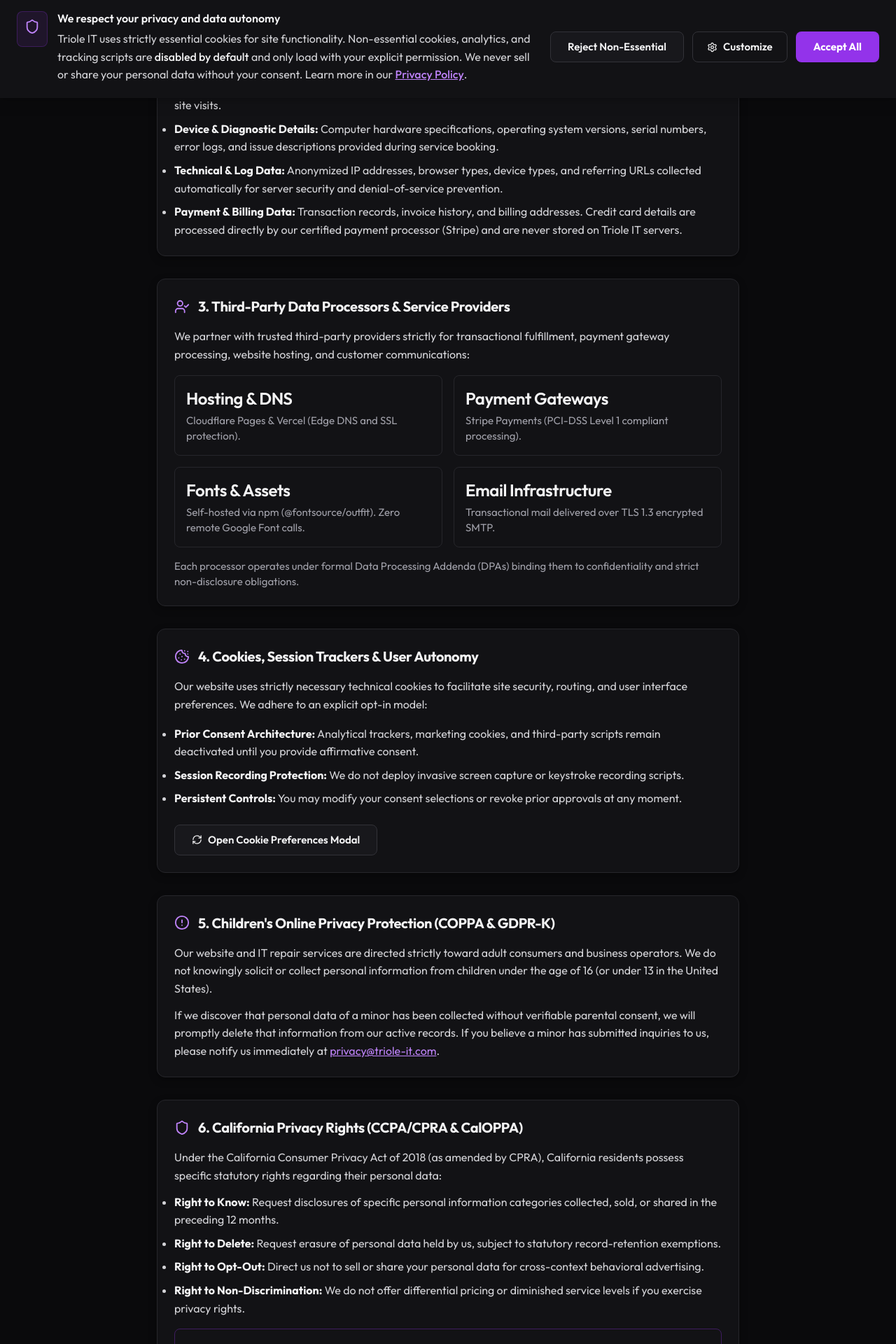
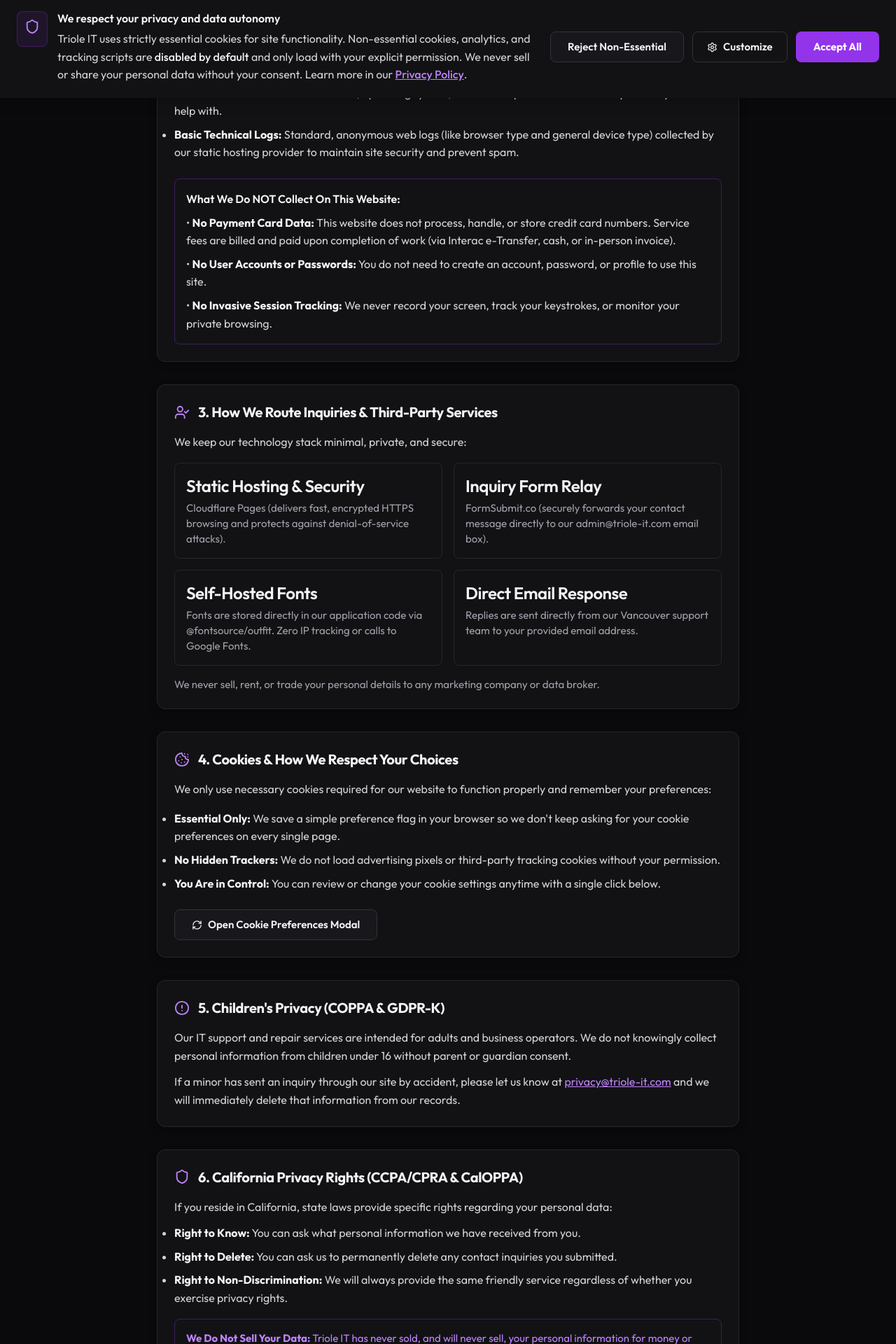
Before and after one commit to AtypicalSysAdmin/triole-it, a React (Vite) app: page /privacy in a window 1280 px wide. Shown: the part 660-2580 px from the top of the page at 70% size. Built offline with nearby package versions, Linux system fonts and the light colour scheme.

Commit message:
Privacy policy fact check

```diff
--- a/src/pages/Privacy.jsx
+++ b/src/pages/Privacy.jsx
@@ -55,15 +55,15 @@ export default function Privacy() {
           <section className="card-surface p-6 sm:p-8">
             <h2 className="text-xl sm:text-2xl font-bold text-white mb-4 flex items-center gap-3">
               <FileText className="text-purple-400" size={22} />
-              <span>1. Overview &amp; Our Commitment</span>
+              <span>1. Overview &amp; Our Plain-English Commitment</span>
             </h2>
             <p className="mb-4">
               Triole IT (&quot;we,&quot; &quot;our,&quot; or &quot;us&quot;) operates{' '}
-              <a href="https://triole-it.com" className="text-purple-300 underline">https://triole-it.com</a>{' '}
-              providing local IT support, computer repair, and network setup services in Vancouver, British Columbia, Canada.
+              <a href="https://triole-it.com" className="text-purple-300 underline">https://triole-it.com</a>,{' '}
+              providing friendly, local IT support, computer and laptop repairs, and network troubleshooting in Vancouver, British Columbia, Canada.
             </p>
             <p>
-              We are committed to safeguarding your personal data and respecting your privacy rights across all jurisdictions, including the Canadian Personal Information Protection and Electronic Documents Act (PIPEDA), the British Columbia Personal Information Protection Act (PIPA), the European Union General Data Protection Regulation (GDPR), the California Consumer Privacy Act (CCPA as amended by CPRA), and the California Online Privacy Protection Act (CalOPPA).
+              We believe your privacy should be straightforward—no confusing legal traps or walls of text. This policy explains what little information we collect, how we use it to help you, and how your rights are protected under Canadian privacy laws (PIPEDA and BC PIPA), the European Union GDPR, and California privacy standards (CCPA/CalOPPA).
             </p>
           </section>
 
@@ -71,56 +71,65 @@ export default function Privacy() {
           <section className="card-surface p-6 sm:p-8">
             <h2 className="text-xl sm:text-2xl font-bold text-white mb-4 flex items-center gap-3">
               <Lock className="text-purple-400" size={22} />
-              <span>2. Personal Identifiable Information (PII) We Collect</span>
+              <span>2. What We Collect (And What We Don&apos;t)</span>
             </h2>
             <p className="mb-4">
-              We only collect personal information that is reasonably necessary to fulfill your technical support inquiries, diagnostic assessments, or service repairs:
+              We only collect the information you choose to give us so we can respond to your questions and fix your devices:
             </p>
-            <ul className="list-disc pl-6 space-y-2 text-zinc-300">
+            <ul className="list-disc pl-6 space-y-2 text-zinc-300 mb-6">
               <li>
-                <strong className="text-white">Contact &amp; Identification Data:</strong> Full name, email address, phone number, and physical service address for on-site visits.
+                <strong className="text-white">Contact Details:</strong> Your name, email address, optional phone number, and service address if you request an on-site visit in Vancouver.
               </li>
               <li>
-                <strong className="text-white">Device &amp; Diagnostic Details:</strong> Computer hardware specifications, operating system versions, serial numbers, error logs, and issue descriptions provided during service booking.
+                <strong className="text-white">Device &amp; Issue Details:</strong> Device brand, operating system, and a description of the technical problem you need help with.
               </li>
               <li>
-                <strong className="text-white">Technical &amp; Log Data:</strong> Anonymized IP addresses, browser types, device types, and referring URLs collected automatically for server security and denial-of-service prevention.
-              </li>
-              <li>
-                <strong className="text-white">Payment &amp; Billing Data:</strong> Transaction records, invoice history, and billing addresses. Credit card details are processed directly by our certified payment processor (Stripe) and are never stored on Triole IT servers.
+                <strong className="text-white">Basic Technical Logs:</strong> Standard, anonymous web logs (like browser type and general device type) collected by our static hosting provider to maintain site security and prevent spam.
               </li>
             </ul>
+            <div className="p-4 rounded-lg bg-[#18181c] border border-purple-500/30 text-sm space-y-2">
+              <p className="text-white font-semibold">What We Do NOT Collect On This Website:</p>
+              <p className="text-zinc-300">
+                &bull; <strong className="text-white">No Payment Card Data:</strong> This website does not process, handle, or store credit card numbers. Service fees are billed and paid upon completion of work (via Interac e-Transfer, cash, or in-person invoice).
+              </p>
+              <p className="text-zinc-300">
+                &bull; <strong className="text-white">No User Accounts or Passwords:</strong> You do not need to create an account, password, or profile to use this site.
+              </p>
+              <p className="text-zinc-300">
+                &bull; <strong className="text-white">No Invasive Session Tracking:</strong> We never record your screen, track your keystrokes, or monitor your private browsing.
+              </p>
+            </div>
           </section>
 
           {/* Section 3: Third-Party Processors */}
           <section className="card-surface p-6 sm:p-8">
             <h2 className="text-xl sm:text-2xl font-bold text-white mb-4 flex items-center gap-3">
               <UserCheck className="text-purple-400" size={22} />
-              <span>3. Third-Party Data Processors &amp; Service Providers</span>
+              <span>3. How We Route Inquiries &amp; Third-Party Services</span>
             </h2>
             <p className="mb-4">
-              We partner with trusted third-party providers strictly for transactional fulfillment, payment gateway processing, website hosting, and customer communications:
+              We keep our technology stack minimal, private, and secure:
             </p>
             <div className="grid grid-cols-1 sm:grid-cols-2 gap-4 my-4">
               <div className="p-4 rounded-lg bg-[#18181c] border border-zinc-800">
-                <h3 className="font-semibold text-white mb-1">Hosting &amp; DNS</h3>
-                <p className="text-sm text-zinc-400">Cloudflare Pages &amp; Vercel (Edge DNS and SSL protection).</p>
+                <h3 className="font-semibold text-white mb-1">Static Hosting &amp; Security</h3>
+                <p className="text-sm text-zinc-400">Cloudflare Pages (delivers fast, encrypted HTTPS browsing and protects against denial-of-service attacks).</p>
               </div>
               <div className="p-4 rounded-lg bg-[#18181c] border border-zinc-800">
-                <h3 className="font-semibold text-white mb-1">Payment Gateways</h3>
-                <p className="text-sm text-zinc-400">Stripe Payments (PCI-DSS Level 1 compliant processing).</p>
+                <h3 className="font-semibold text-white mb-1">Inquiry Form Relay</h3>
+                <p className="text-sm text-zinc-400">FormSubmit.co (securely forwards your contact message directly to our admin@triole-it.com email box).</p>
               </div>
               <div className="p-4 rounded-lg bg-[#18181c] border border-zinc-800">
-                <h3 className="font-semibold text-white mb-1">Fonts &amp; Assets</h3>
-                <p className="text-sm text-zinc-400">Self-hosted via npm (@fontsource/outfit). Zero remote Google Font calls.</p>
+                <h3 className="font-semibold text-white mb-1">Self-Hosted Fonts</h3>
+                <p className="text-sm text-zinc-400">Fonts are stored directly in our application code via @fontsource/outfit. Zero IP tracking or calls to Google Fonts.</p>
               </div>
               <div className="p-4 rounded-lg bg-[#18181c] border border-zinc-800">
-                <h3 className="font-semibold text-white mb-1">Email Infrastructure</h3>
-                <p className="text-sm text-zinc-400">Transactional mail delivered over TLS 1.3 encrypted SMTP.</p>
+                <h3 className="font-semibold text-white mb-1">Direct Email Response</h3>
+                <p className="text-sm text-zinc-400">Replies are sent directly from our Vancouver support team to your provided email address.</p>
               </div>
             </div>
             <p className="text-sm text-zinc-400">
-              Each processor operates under formal Data Processing Addenda (DPAs) binding them to confidentiality and strict non-disclosure obligations.
+              We never sell, rent, or trade your personal details to any marketing company or data broker.
             </p>
           </section>
 
@@ -128,20 +137,20 @@ export default function Privacy() {
           <section className="card-surface p-6 sm:p-8">
             <h2 className="text-xl sm:text-2xl font-bold text-white mb-4 flex items-center gap-3">
               <Cookie className="text-purple-400" size={22} />
-              <span>4. Cookies, Session Trackers &amp; User Autonomy</span>
+              <span>4. Cookies &amp; How We Respect Your Choices</span>
             </h2>
             <p className="mb-4">
-              Our website uses strictly necessary technical cookies to facilitate site security, routing, and user interface preferences. We adhere to an explicit opt-in model:
+              We only use necessary cookies required for our website to function properly and remember your preferences:
             </p>
             <ul className="list-disc pl-6 space-y-2 text-zinc-300 mb-6">
               <li>
-                <strong className="text-white">Prior Consent Architecture:</strong> Analytical trackers, marketing cookies, and third-party scripts remain deactivated until you provide affirmative consent.
+                <strong className="text-white">Essential Only:</strong> We save a simple preference flag in your browser so we don&apos;t keep asking for your cookie preferences on every single page.
               </li>
               <li>
-                <strong className="text-white">Session Recording Protection:</strong> We do not deploy invasive screen capture or keystroke recording scripts.
+                <strong className="text-white">No Hidden Trackers:</strong> We do not load advertising pixels or third-party tracking cookies without your permission.
               </li>
               <li>
-                <strong className="text-white">Persistent Controls:</strong> You may modify your consent selections or revoke prior approvals at any moment.
+                <strong className="text-white">You Are in Control:</strong> You can review or change your cookie settings anytime with a single click below.
               </li>
             </ul>
             <button
@@ -158,14 +167,15 @@ export default function Privacy() {
           <section className="card-surface p-6 sm:p-8">
             <h2 className="text-xl sm:text-2xl font-bold text-white mb-4 flex items-center gap-3">
               <AlertCircle className="text-purple-400" size={22} />
-              <span>5. Children's Online Privacy Protection (COPPA &amp; GDPR-K)</span>
+              <span>5. Children&apos;s Privacy (COPPA &amp; GDPR-K)</span>
             </h2>
             <p className="mb-3">
-              Our website and IT repair services are directed strictly toward adult consumers and business operators. We do not knowingly solicit or collect personal information from children under the age of 16 (or under 13 in the United States).
+              Our IT support and repair services are intended for adults and business operators. We do not knowingly collect personal information from children under 16 without parent or guardian consent.
             </p>
             <p>
-              If we discover that personal data of a minor has been collected without verifiable parental consent, we will promptly delete that information from our active records. If you believe a minor has submitted inquiries to us, please notify us immediately at{' '}
-              <a href="mailto:privacy@triole-it.com" className="text-purple-300 underline">privacy@triole-it.com</a>.
+              If a minor has sent an inquiry through our site by accident, please let us know at{' '}
+              <a href="mailto:privacy@triole-it.com" className="text-purple-300 underline">privacy@triole-it.com</a>{' '}
+              and we will immediately delete that information from our records.
             </p>
           </section>
 
@@ -176,16 +186,15 @@ export default function Privacy() {
               <span>6. California Privacy Rights (CCPA/CPRA &amp; CalOPPA)</span>
             </h2>
             <p className="mb-3">
-              Under the California Consumer Privacy Act of 2018 (as amended by CPRA), California residents possess specific statutory rights regarding their personal data:
+              If you reside in California, state laws provide specific rights regarding your personal data:
             </p>
             <ul className="list-disc pl-6 space-y-2 text-zinc-300 mb-4">
-              <li><strong className="text-white">Right to Know:</strong> Request disclosures of specific personal information categories collected, sold, or shared in the preceding 12 months.</li>
-              <li><strong className="text-white">Right to Delete:</strong> Request erasure of personal data held by us, subject to statutory record-retention exemptions.</li>
-              <li><strong className="text-white">Right to Opt-Out:</strong> Direct us not to sell or share your personal data for cross-context behavioral advertising.</li>
-              <li><strong className="text-white">Right to Non-Discrimination:</strong> We do not offer differential pricing or diminished service levels if you exercise privacy rights.</li>
+              <li><strong className="text-white">Right to Know:</strong> You can ask what personal information we have received from you.</li>
+              <li><strong className="text-white">Right to Delete:</strong> You can ask us to permanently delete any contact inquiries you submitted.</li>
+              <li><strong className="text-white">Right to Non-Discrimination:</strong> We will always provide the same friendly service regardless of whether you exercise privacy rights.</li>
             </ul>
             <p className="p-4 rounded-lg bg-[#18181c] border border-purple-500/30 text-sm text-purple-300">
-              <strong>Notice of Non-Sale:</strong> Triole IT has not sold and will not sell any consumer personal information for monetary value or valuable consideration.
+              <strong>We Do Not Sell Your Data:</strong> Triole IT has never sold, and will never sell, your personal information for money or any other commercial consideration.
             </p>
           </section>
 
@@ -193,19 +202,19 @@ export default function Privacy() {
           <section className="card-surface p-6 sm:p-8">
             <h2 className="text-xl sm:text-2xl font-bold text-white mb-4 flex items-center gap-3">
               <CheckCircle2 className="text-purple-400" size={22} />
-              <span>7. Exercising Data Subject Rights &amp; Contact</span>
+              <span>7. How to View, Edit, or Delete Your Data</span>
             </h2>
             <p className="mb-4">
-              To exercise your access, correction, deletion, or portability rights under PIPEDA, GDPR, or CCPA, please contact our designated Privacy Officer:
+              Whether you are covered by Canadian PIPEDA, the European GDPR, California law, or just want peace of mind, you can reach out to us anytime to view, correct, or delete your contact records:
             </p>
             <div className="p-4 rounded-lg bg-[#18181c] border border-zinc-800 text-sm space-y-1.5">
-              <p><strong className="text-white">Triole IT Privacy Officer</strong></p>
-              <p>Email: <a href="mailto:privacy@triole-it.com" className="text-purple-300 underline">privacy@triole-it.com</a></p>
-              <p>General Admin: <a href="mailto:admin@triole-it.com" className="text-purple-300 underline">admin@triole-it.com</a></p>
-              <p>Physical Location: Vancouver, British Columbia, Canada</p>
+              <p><strong className="text-white">Triole IT Privacy Desk</strong></p>
+              <p>Privacy Email: <a href="mailto:privacy@triole-it.com" className="text-purple-300 underline">privacy@triole-it.com</a></p>
+              <p>General Inquiries: <a href="mailto:admin@triole-it.com" className="text-purple-300 underline">admin@triole-it.com</a></p>
+              <p>Location: Vancouver, British Columbia, Canada</p>
             </div>
             <p className="mt-4 text-xs text-zinc-400">
-              We respond to all verified consumer requests within 30 days (or 45 days under CCPA rules) free of charge.
+              We respond to all verified requests promptly within 30 days, free of charge.
             </p>
           </section>
         </div>
```
Also changed, not shown: src/pages/Terms.jsx (+20 -20 lines).
